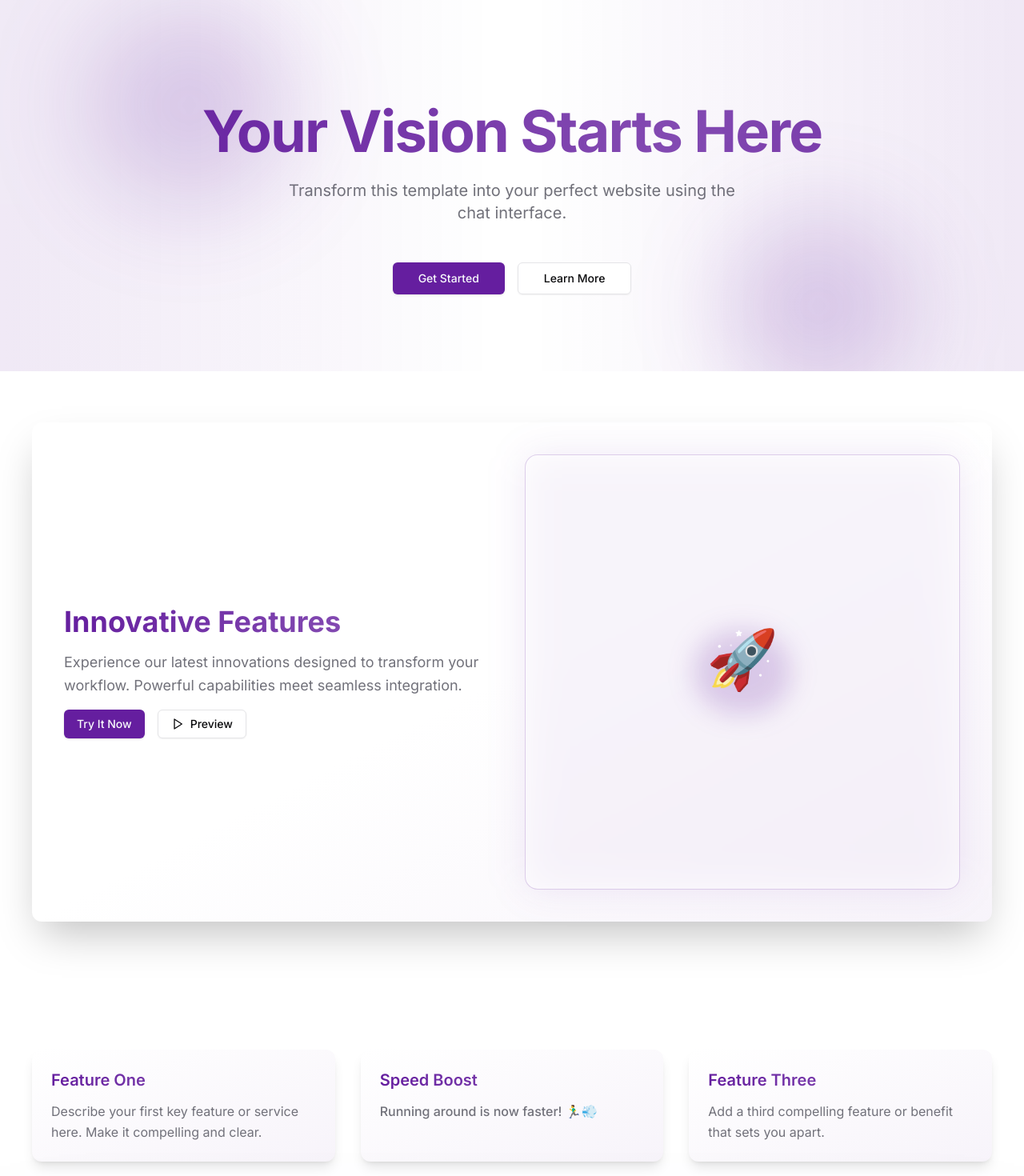
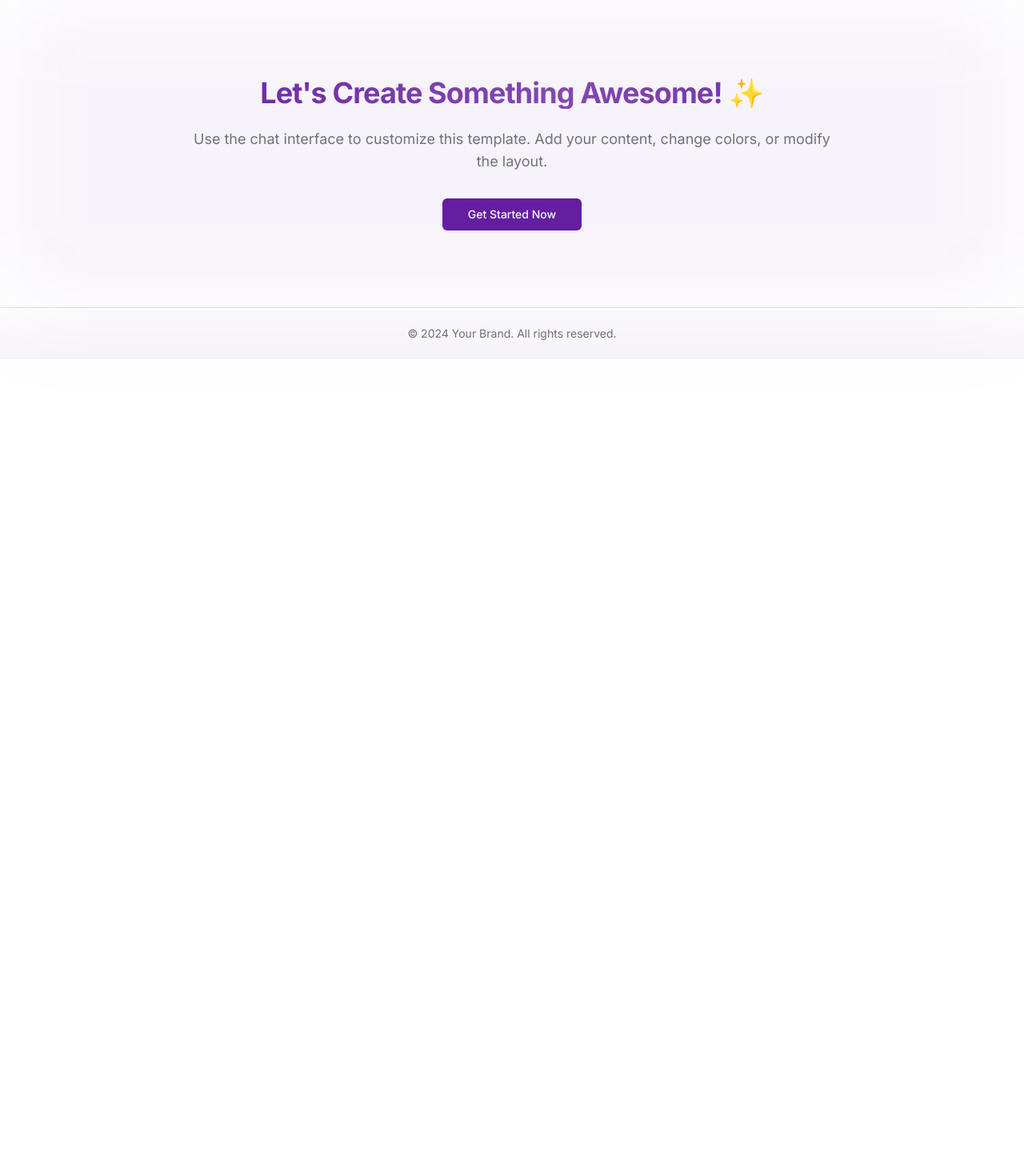
Before and after one commit to magnolia-AI/this-is-test-x5mie, a Next.js app: page / in a window 1280 px wide. Shown: the top 1470 px of the page at 80% size. After the commit the page ends 800 px from the top, so only its background shows below. Built offline with nearby package versions, Linux system fonts and the light colour scheme.

Commit message:
Update 2 files

```diff
--- a/app/page.tsx
+++ b/app/page.tsx
@@ -5,113 +5,19 @@ import { Play } from 'lucide-react'
 export default function Home() {
   return (
     <main className="min-h-screen bg-background">
-      {/* Hero Section with Gradient Animation */}
-      <section className="container mx-auto px-4 pt-32 pb-24 relative overflow-hidden">
-        <div className="absolute inset-0 bg-gradient-to-r from-primary/10 via-transparent to-primary/10 animate-pulse" />
-        <div className="max-w-[800px] mx-auto text-center relative">
-          <div className="absolute -top-32 -left-32 w-64 h-64 bg-primary/20 rounded-full blur-3xl animate-blob" />
-          <div className="absolute -bottom-32 -right-32 w-64 h-64 bg-primary/20 rounded-full blur-3xl animate-blob animation-delay-2000" />
-          <h1 className="text-6xl font-bold tracking-tight lg:text-7xl bg-gradient-to-r from-primary via-primary/80 to-primary bg-clip-text text-transparent animate-gradient">
-            Your Vision Starts Here
-          </h1>
-          <p className="mt-6 text-xl text-muted-foreground max-w-[600px] mx-auto">
-            Transform this template into your perfect website using the chat interface.
-          </p>
-          <div className="mt-12 flex gap-4 justify-center">
-            <Button size="lg" className="px-8 hover:scale-105 transition-transform">
-              Get Started
-            </Button>
-            <Button size="lg" variant="outline" className="px-8 hover:scale-105 transition-transform">
-              Learn More
-            </Button>
-          </div>
-        </div>
-      </section>
-      {/* New Feature Highlight Section */}
-      <section className="container mx-auto px-4 py-16">
-        <div className="max-w-[1200px] mx-auto">
-          <Card className="p-6 border-none shadow-2xl bg-gradient-to-br from-background via-background to-primary/5 hover:shadow-primary/20 transition-all duration-500">
-            <CardContent className="flex flex-col md:flex-row items-center gap-8 p-4">
-              <div className="flex-1 space-y-4">
-                <h2 className="text-4xl font-bold bg-gradient-to-r from-primary to-primary/70 bg-clip-text text-transparent">
-                  Innovative Features
-                </h2>
-                <p className="text-lg text-muted-foreground leading-relaxed">
-                  Experience our latest innovations designed to transform your workflow.
-                  Powerful capabilities meet seamless integration.
-                </p>
-                <div className="flex gap-4 mt-6">
-                  <Button className="hover:scale-105 transition-transform">
-                    Try It Now
-                  </Button>
-                  <Button
-                    variant="outline"
-                    className="hover:scale-105 transition-transform group relative overflow-hidden"
-                  >
-                    <span className="flex items-center gap-2">
-                      <Play className="w-4 h-4" /> Preview
-                    </span>
-                    <span className="absolute inset-0 bg-primary/10 translate-y-full group-hover:translate-y-0 transition-transform duration-300" />
-                  </Button>
-                </div>
-              </div>
-              <div className="flex-1 relative group">
-                <div className="absolute inset-0 bg-primary/10 rounded-2xl blur-xl group-hover:blur-2xl transition-all duration-500" />
-                <div className="relative bg-background/50 backdrop-blur-sm rounded-2xl p-8 aspect-square flex items-center justify-center border border-primary/20 group-hover:border-primary/40 transition-all duration-500">
-                  <div className="relative text-7xl group-hover:scale-110 transition-transform duration-500">
-                    <div className="absolute -inset-4 bg-primary/20 rounded-full blur-lg group-hover:blur-xl transition-all duration-500" />
-                    <div className="relative animate-bounce">
-                      🚀
-                    </div>
-                  </div>
-                </div>
-              </div>
-            </CardContent>
-          </Card>
-        </div>
-      </section>
-      {/* Rest of the components remain the same */}
-      {/* Features Grid Section */}
-      <section className="container mx-auto px-4 py-24">
-        <div className="grid md:grid-cols-3 gap-8 max-w-[1200px] mx-auto">
-          <Card className="bg-gradient-to-br from-background to-primary/5 border-none shadow-lg hover:shadow-xl hover:-translate-y-1 transition-all duration-300">
-            <CardContent className="pt-6">
-              <h3 className="text-xl font-semibold mb-3 bg-gradient-to-r from-primary to-primary/70 bg-clip-text text-transparent">
-                Feature One
-              </h3>
-              <p className="text-muted-foreground leading-relaxed">
-                Describe your first key feature or service here. Make it compelling and clear.
-              </p>
-            </CardContent>
-          </Card>
-          <Card className="bg-gradient-to-br from-background to-primary/5 border-none shadow-lg hover:shadow-xl hover:-translate-y-1 transition-all duration-300">
-            <CardContent className="pt-6">
-              <h3 className="text-xl font-semibold mb-3 bg-gradient-to-r from-primary to-primary/70 bg-clip-text text-transparent">
-                Speed Boost
-              </h3>
-              <p className="text-muted-foreground leading-relaxed font-medium">
-                Running around is now faster! 🏃‍♂️💨
-              </p>
-            </CardContent>
-          </Card>
-          <Card className="bg-gradient-to-br from-background to-primary/5 border-none shadow-lg hover:shadow-xl hover:-translate-y-1 transition-all duration-300">
-            <CardContent className="pt-6">
-              <h3 className="text-xl font-semibold mb-3 bg-gradient-to-r from-primary to-primary/70 bg-clip-text text-transparent">
-                Feature Three
-              </h3>
-              <p className="text-muted-foreground leading-relaxed">
-                Add a third compelling feature or benefit that sets you apart.
-              </p>
-            </CardContent>
-          </Card>
-        </div>
-      </section>
+      {/* Previous sections remain the same */}
       {/* CTA Section */}
       <section className="container mx-auto px-4 py-24 relative">
         <div className="absolute inset-0 bg-primary/5 blur-3xl" />
         <div className="max-w-[800px] mx-auto text-center relative">
-          <h2 className="text-4xl font-bold tracking-tight mb-6 bg-gradient-to-r from-primary to-primary/70 bg-clip-text text-transparent">
-            Ready to Get Started?
+          <h2 className="text-4xl font-bold tracking-tight mb-6 relative group">
+            <span className="bg-gradient-to-r from-primary via-primary/80 to-primary bg-clip-text text-transparent animate-gradient inline-block">
+              Let's Create Something Awesome!
+            </span>
+            <span className="inline-block ml-2 transition-transform group-hover:scale-125 group-hover:rotate-12 origin-bottom">
+              ✨
+            </span>
+            <div className="absolute -inset-x-20 -inset-y-8 bg-primary/5 blur-2xl rounded-full opacity-0 group-hover:opacity-100 transition-opacity duration-500" />
           </h2>
           <p className="text-muted-foreground mb-8 text-lg">
             Use the chat interface to customize this template. Add your content, change colors, or modify the layout.
```
